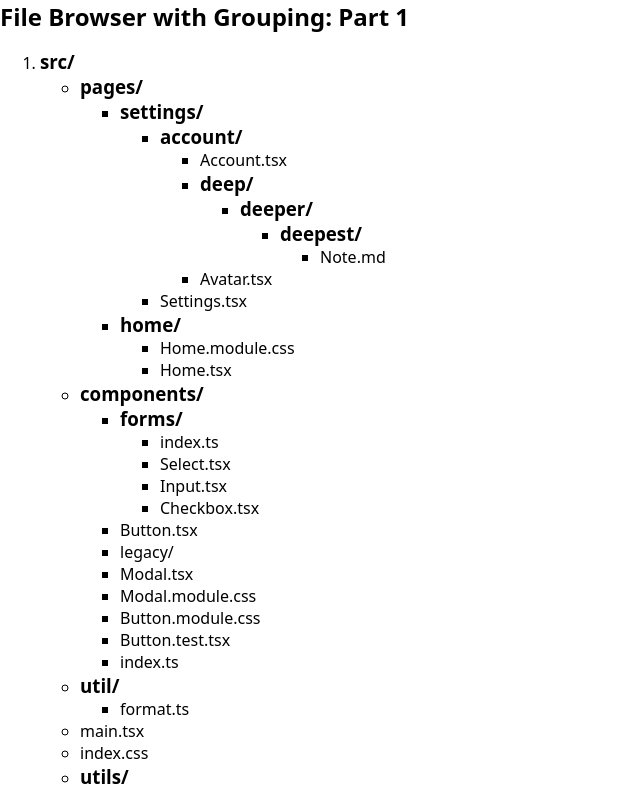
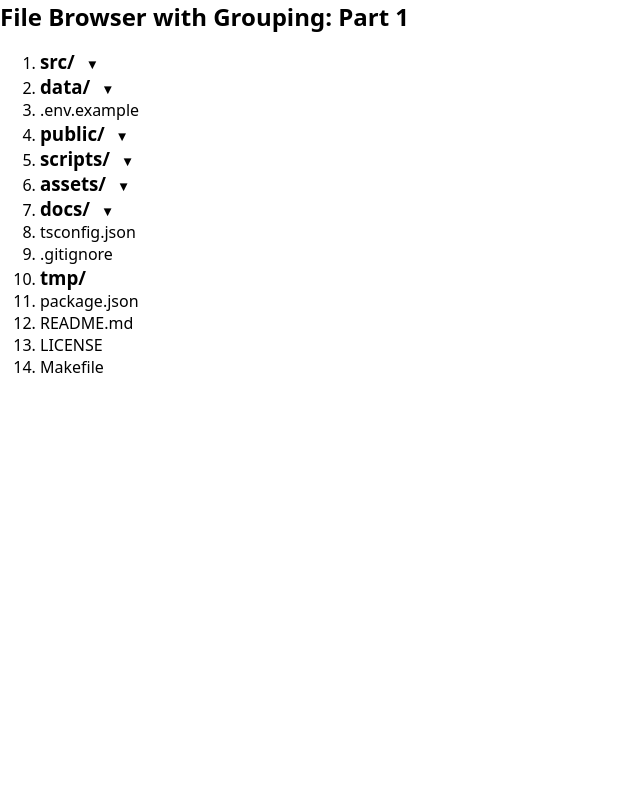
Before and after one commit to Joha99/frontend-systems-design, a React (Vite) app: page / in a window 1280 px wide. Shown: the top 792 px of the page, without its empty margins (0-640 px from the left). Built offline with nearby package versions, Linux system fonts and the light colour scheme.

Commit message:
open and closed states

```diff
--- a/src/file-grouping/Part1BuildTree.tsx
+++ b/src/file-grouping/Part1BuildTree.tsx
@@ -32,22 +32,6 @@
  *
  * 5. Clicking a folder opens it. A breadcrumb trail ("Root / src /
  *    components") shows where you are, and each crumb is clickable.
- *
- * Done when: the root shows 7 files and 7 folders; "src/util" and
- * "src/utils" are separate folders; "tmp" shows as an empty folder; the
- * meeting notes sort notes1, notes2, notes3, notes10, notes11; and the
- * "src" size equals the sum of every file under it.
- *
- * Think about:
- * - Splitting a path gives you every ancestor. How do you make sure an
- *   ancestor is created only once, even when it's seen many times and in
- *   any order? What should you key folders by while building?
- * - Folder size depends on children's sizes. Which traversal order lets you
- *   compute a parent after all its children?
- * - Should the aggregates be stored in state or derived? What changes in
- *   Part 4 when files start moving?
- *
- * Time target: 40 minutes.
  */
 
 import { useEffect, useState } from "react";
@@ -62,18 +46,28 @@ interface TreeNode extends FileEntry {
 type EntryMap = Record<TreeNode["id"], TreeNode>;
 
 const Entry = ({ node, entries }: { node: TreeNode; entries: EntryMap }) => {
+  const [open, setOpen] = useState<boolean>(false);
+
+  const onClick = () => {
+    setOpen((prev) => !prev);
+  };
+
   if (node.children.size === 0) {
-    return <li>{node.path}</li>;
+    return <li>{node.type === "folder" ? <h3>{node.path}</h3> : node.path}</li>;
   }
 
   return (
     <li>
-      <h3>{node.path}</h3>
-      <ul>
-        {[...node.children].map((id) => {
-          return <Entry key={id} node={entries[id]} entries={entries} />;
-        })}
-      </ul>
+      <h3>
+        {node.path} <button onClick={onClick}>{open ? "▲" : "▼"}</button>
+      </h3>
+      {open && (
+        <ul>
+          {[...node.children].map((id) => {
+            return <Entry key={id} node={entries[id]} entries={entries} />;
+          })}
+        </ul>
+      )}
     </li>
   );
 };
@@ -156,7 +150,6 @@ export const Part1BuildTree = () => {
       children: rootChildren,
     };
     entryMap[rootId] = rootNode;
-    console.log("entry map", Object.values(entryMap));
     setEntries(entryMap);
     setRootId(rootId);
   };
--- a/src/file-grouping/mockApi.ts
+++ b/src/file-grouping/mockApi.ts
@@ -105,7 +105,9 @@ const FILE_PATHS = [
 const EMPTY_FOLDER_PATHS = ["tmp", "src/components/legacy", "docs/drafts"];
 
 // Days ago. Picked so every date group in Part 2 has something in it.
-const DAYS_AGO = [0, 0, 0, 1, 1, 3, 5, 6, 9, 15, 22, 29, 45, 70, 120, 200, 400, 800];
+const DAYS_AGO = [
+  0, 0, 0, 1, 1, 3, 5, 6, 9, 15, 22, 29, 45, 70, 120, 200, 400, 800,
+];
 
 /** Tiny seeded PRNG so the data is the same on every load. */
 let seed = 42;
@@ -117,14 +119,17 @@ const random = () => {
 const sizeFor = (path: string) => {
   if (path.endsWith("empty.txt")) return 0;
   if (/\.(mp4|mov|zip|gz)$/.test(path)) return Math.floor(5e6 + random() * 2e8);
-  if (/\.(png|jpg|pdf|xlsx|woff2|mp3)$/.test(path)) return Math.floor(2e4 + random() * 2e6);
+  if (/\.(png|jpg|pdf|xlsx|woff2|mp3)$/.test(path))
+    return Math.floor(2e4 + random() * 2e6);
   return Math.floor(200 + random() * 40_000);
 };
 
 const now = Date.now();
 const timeAgo = () => {
   const days = DAYS_AGO[Math.floor(random() * DAYS_AGO.length)];
-  return new Date(now - days * DAY - random() * 6 * 60 * 60 * 1000).toISOString();
+  return new Date(
+    now - days * DAY - random() * 6 * 60 * 60 * 1000,
+  ).toISOString();
 };
 
 let nextId = 1;
@@ -148,7 +153,9 @@ const db: FileEntry[] = [
 ];
 
 const delay = (min = 300, max = 900) =>
-  new Promise((resolve) => setTimeout(resolve, min + Math.random() * (max - min)));
+  new Promise((resolve) =>
+    setTimeout(resolve, min + Math.random() * (max - min)),
+  );
 
 const shuffled = <T>(items: T[]) => {
   const copy = [...items];
@@ -172,7 +179,14 @@ export async function fetchEntries(): Promise<FileEntry[]> {
 // Part 4: live updates
 // ---------------------------------------------------------------------------
 
-const NEW_FILE_NAMES = ["todo.md", "scratch.ts", "photo.jpg", "report.pdf", "clip.mp4", "notes.txt"];
+const NEW_FILE_NAMES = [
+  "todo.md",
+  "scratch.ts",
+  "photo.jpg",
+  "report.pdf",
+  "clip.mp4",
+  "notes.txt",
+];
 
 const parentOf = (path: string) => path.split("/").slice(0, -1).join("/");
 const nameOf = (path: string) => path.split("/").pop()!;
@@ -186,7 +200,12 @@ const randomEvent = (): FileEvent | null => {
   if (roll < 0.35) {
     file.size = sizeFor(file.path);
     file.modifiedAt = new Date().toISOString();
-    return { type: "modified", id: file.id, size: file.size, modifiedAt: file.modifiedAt };
+    return {
+      type: "modified",
+      id: file.id,
+      size: file.size,
+      modifiedAt: file.modifiedAt,
+    };
   }
 
   if (roll < 0.55) {
@@ -208,12 +227,16 @@ const randomEvent = (): FileEvent | null => {
   if (roll < 0.8) {
     // Move to another folder (sometimes into a brand-new folder that
     // doesn't exist yet), or rename in place.
-    const folders = [...new Set(files.map((f) => parentOf(f.path))), "archive/2026"];
+    const folders = [
+      ...new Set(files.map((f) => parentOf(f.path))),
+      "archive/2026",
+    ];
     const target =
       random() < 0.3
         ? parentOf(file.path)
         : folders[Math.floor(random() * folders.length)];
-    const name = random() < 0.3 ? `renamed-${nameOf(file.path)}` : nameOf(file.path);
+    const name =
+      random() < 0.3 ? `renamed-${nameOf(file.path)}` : nameOf(file.path);
     file.path = target ? `${target}/${name}` : name;
     return { type: "moved", id: file.id, newPath: file.path };
   }
@@ -226,7 +249,9 @@ const randomEvent = (): FileEvent | null => {
  * Pushes file events every 1.5–3s. About 1 in 8 ticks is a burst of 25
  * events at once (like a `git checkout`). Returns an unsubscribe function.
  */
-export function subscribeToFileEvents(onEvent: (event: FileEvent) => void): () => void {
+export function subscribeToFileEvents(
+  onEvent: (event: FileEvent) => void,
+): () => void {
   let timer: ReturnType<typeof setTimeout>;
   let active = true;
 
```
